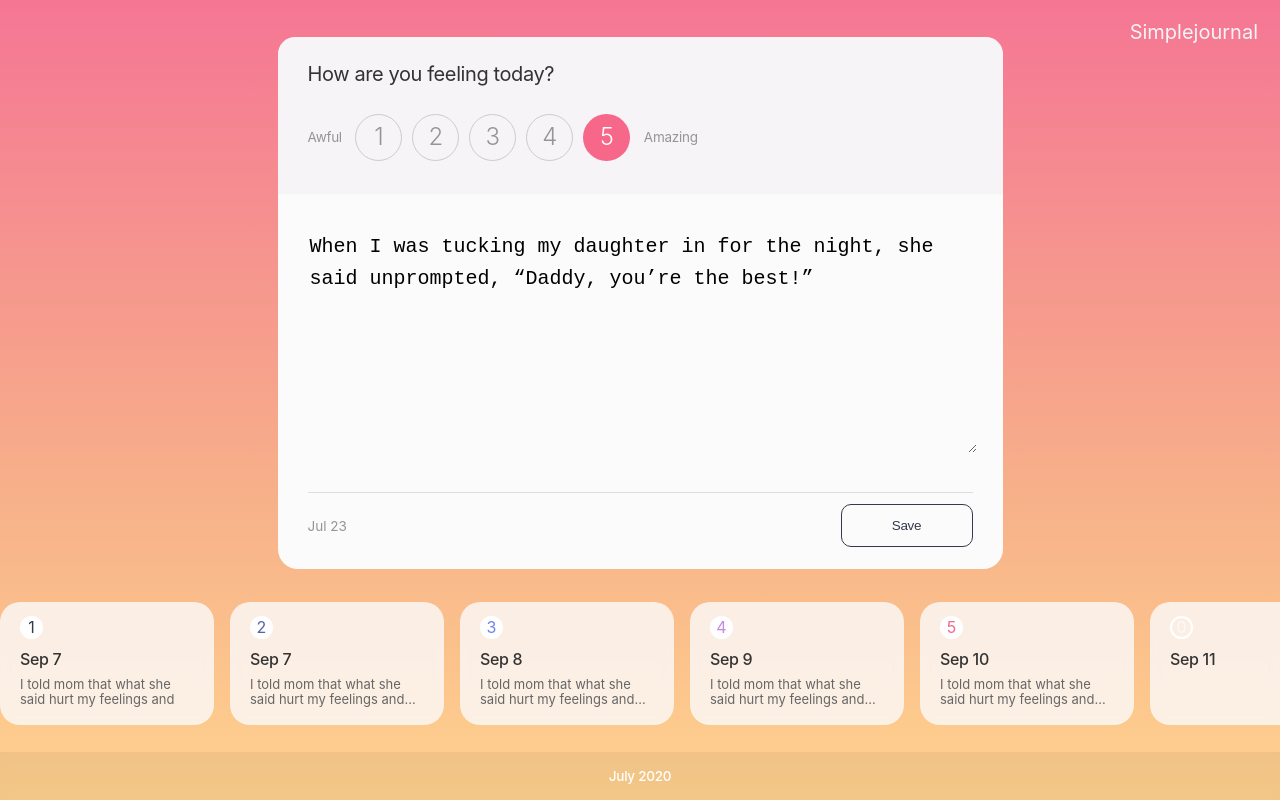
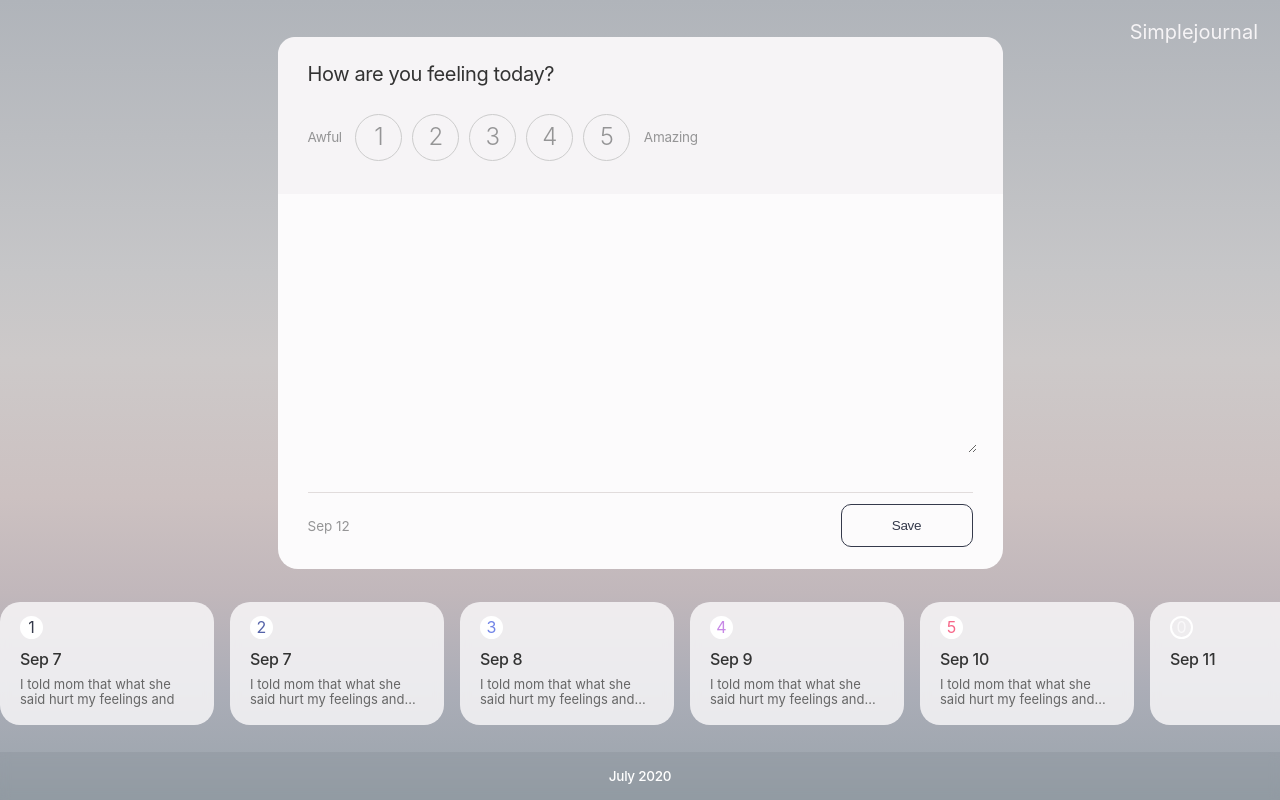
Before and after one commit to frankli-dev/SimpleJournal, a React (Create React App) app: page / in a window 1280 px wide. Built offline with nearby package versions, Linux system fonts and the light colour scheme.

Commit message:
update state management

```diff
--- a/src/App.js
+++ b/src/App.js
@@ -1,13 +1,42 @@
-import React from 'react'
-import { FeelingCard, ListItems, BottomBar } from './components'
+import React, { useState } from 'react'
+import { FeelingCard, ListItems, BottomBar } from 'components'
+import { formatDate } from 'utils'
+import classnames from 'classnames'
 import './App.scss'
 
 function App() {
+  const formattedToday = formatDate()
+  const [trackData, setTrackData] = useState({})
+  const [selected, setSelected] = useState(
+    trackData[formattedToday] || {
+      date: formattedToday,
+      rating: 0,
+      text: '',
+    },
+  )
+
+  const onSave = (data) => {
+    console.log('onSave', data)
+    setTrackData({
+      ...trackData,
+      [data.date]: data,
+    })
+  }
+
+  const onUpdateSelected = (key, value) => {
+    setSelected({
+      ...selected,
+      [key]: value,
+    })
+  }
+
+  const appClass = classnames('App', `bg-gradient-${selected.rating}`)
+
   return (
-    <div className="App">
+    <div className={appClass}>
       <span className="logo">Simplejournal</span>
       <div className="main">
-        <FeelingCard rating={5} text="When I was tucking my daughter in for the night, she said unprompted, “Daddy, you’re the best!”" />
+        <FeelingCard data={selected} onSave={onSave} onChange={onUpdateSelected} />
       </div>
       <ListItems />
       <BottomBar />
--- a/src/App.scss
+++ b/src/App.scss
@@ -1,6 +1,6 @@
+@import './variables.scss';
+
 .App {
-  background: linear-gradient(180deg, #f57694 0%, #f7b189 62.67%, #ffd28f 99.65%);
-
   font-family: Inter;
   font-style: normal;
 
--- a/src/components/FeelingCard/index.js
+++ b/src/components/FeelingCard/index.js
@@ -1,25 +1,23 @@
-import React from 'react'
+import React, { useEffect, useState } from 'react'
 import RatingControl from '../RatingControl'
 import SaveButton from '../SaveButton'
 import './index.scss'
 
-const FeelingCard = ({ rating, text, date }) => {
-  return (
+const FeelingCard = ({ data: { rating, text, date }, onSave, onChange }) => (
   <div className="feeling-card">
     <div className="feeling-card-header">
       <h2>How are you feeling today?</h2>
-        <RatingControl value={rating} />
+      <RatingControl value={rating} onChange={(v) => onChange('rating', v)} />
     </div>
     <div className="feeling-card-body">
-        <textarea defaultValue={text} />
+      <textarea defaultValue={text} onChange={(e) => onChange('text', e.target.value)} />
     </div>
     <div className="divider" />
     <div className="feeling-card-footer">
-        <span className="date">Jul 23</span>
-        <SaveButton>Save</SaveButton>
+      <span className="date">{date}</span>
+      <SaveButton onClick={() => onSave({ date, rating, text })}>Save</SaveButton>
     </div>
   </div>
 )
-}
 
 export default FeelingCard
--- a/src/components/RatingControl/index.js
+++ b/src/components/RatingControl/index.js
@@ -11,7 +11,7 @@ const RatingControl = ({ value, onChange }) => {
           const label = index + 1
           const itemClass = classnames('rating-control-item', { selected: label === value, [`bg-color-${label}`]: label === value })
           return (
-            <span key={index} className={itemClass}>
+            <span key={index} className={itemClass} onClick={() => onChange(label)}>
               {index + 1}
             </span>
           )
--- a/src/components/SaveButton/index.js
+++ b/src/components/SaveButton/index.js
@@ -1,8 +1,12 @@
 import React from 'react'
 import './index.scss'
 
-const SaveButton = ({ children, theme }) => {
-  return <button className="btn-save">{children}</button>
+const SaveButton = ({ children, onClick }) => {
+  return (
+    <button className="btn-save" onClick={onClick}>
+      {children}
+    </button>
+  )
 }
 
 export default SaveButton
--- a/src/index.scss
+++ b/src/index.scss
@@ -1,5 +1,3 @@
-@import './variables.scss';
-
 html {
   height: 100%;
 }
--- /dev/null
+++ b/src/utils/index.js
@@ -0,0 +1,7 @@
+import moment from 'moment'
+
+const formatDate = (date = moment()) => {
+  return date.format('MMM DD')
+}
+
+export { formatDate }
--- a/src/variables.scss
+++ b/src/variables.scss
@@ -18,3 +18,24 @@ $colors: (
     color: $color;
   }
 }
+
+.bg-gradient-0 {
+  background: linear-gradient(180deg, #b0b4ba 0%, #c6c6c8 34.03%, #cdc9c9 44.97%, #ccc1c1 62.15%, #c1b7bb 74.13%, #abadb7 86.11%, #9aa4ac 99.13%);
+}
+
+.bg-gradient-1 {
+  background: linear-gradient(180deg, #35394a 0%, #3b4057 47.16%, #1f202d 100%);
+}
+
+.bg-gradient-2 {
+  background: linear-gradient(180deg, #5563a9 0%, #5b669b 44.56%, #242b4c 100%);
+}
+.bg-gradient-3 {
+  background: linear-gradient(180deg, #7184e7 0%, #9caff6 49.77%, #8897c9 100%);
+}
+.bg-gradient-4 {
+  background: linear-gradient(180deg, #9984d5 0%, #e39db2 49.25%, #e687a4 100%);
+}
+.bg-gradient-5 {
+  background: linear-gradient(180deg, #f57694 0%, #f7b189 62.67%, #ffd28f 99.65%);
+}
```
Lines whose indentation alone changed are shown as unchanged.
